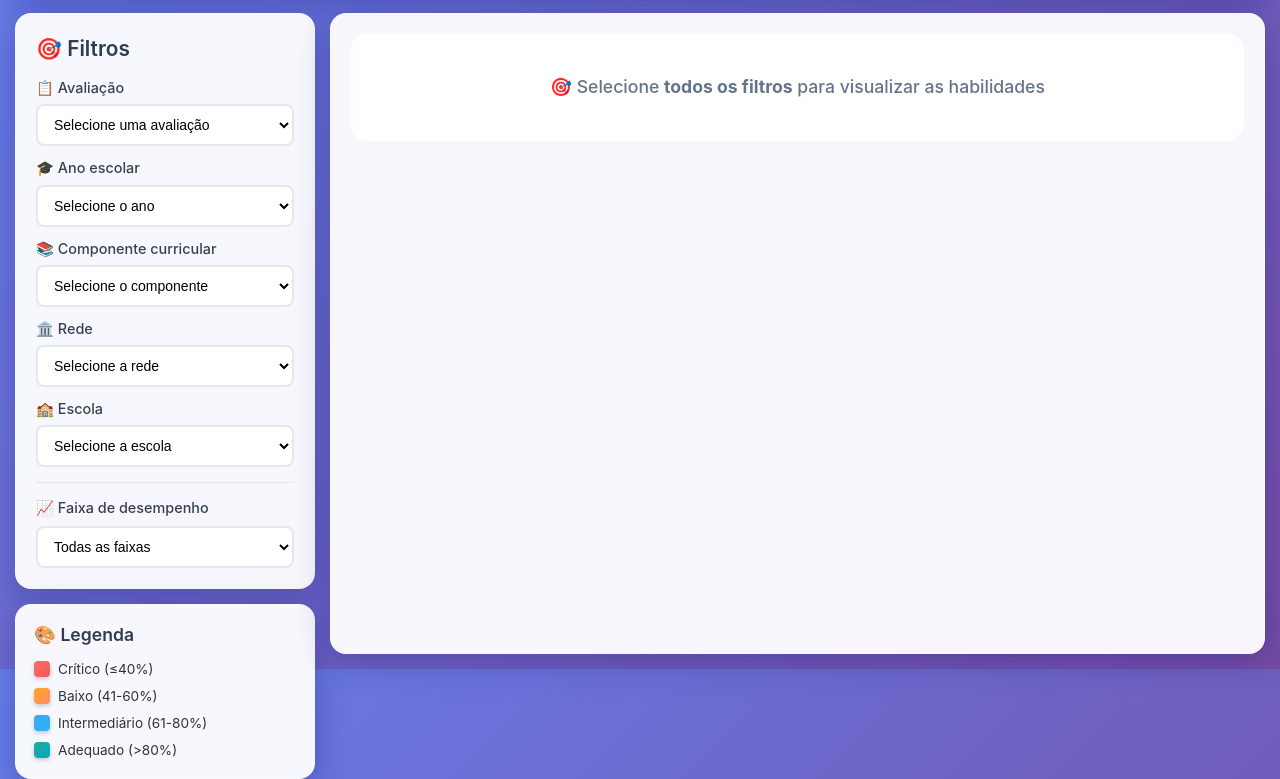
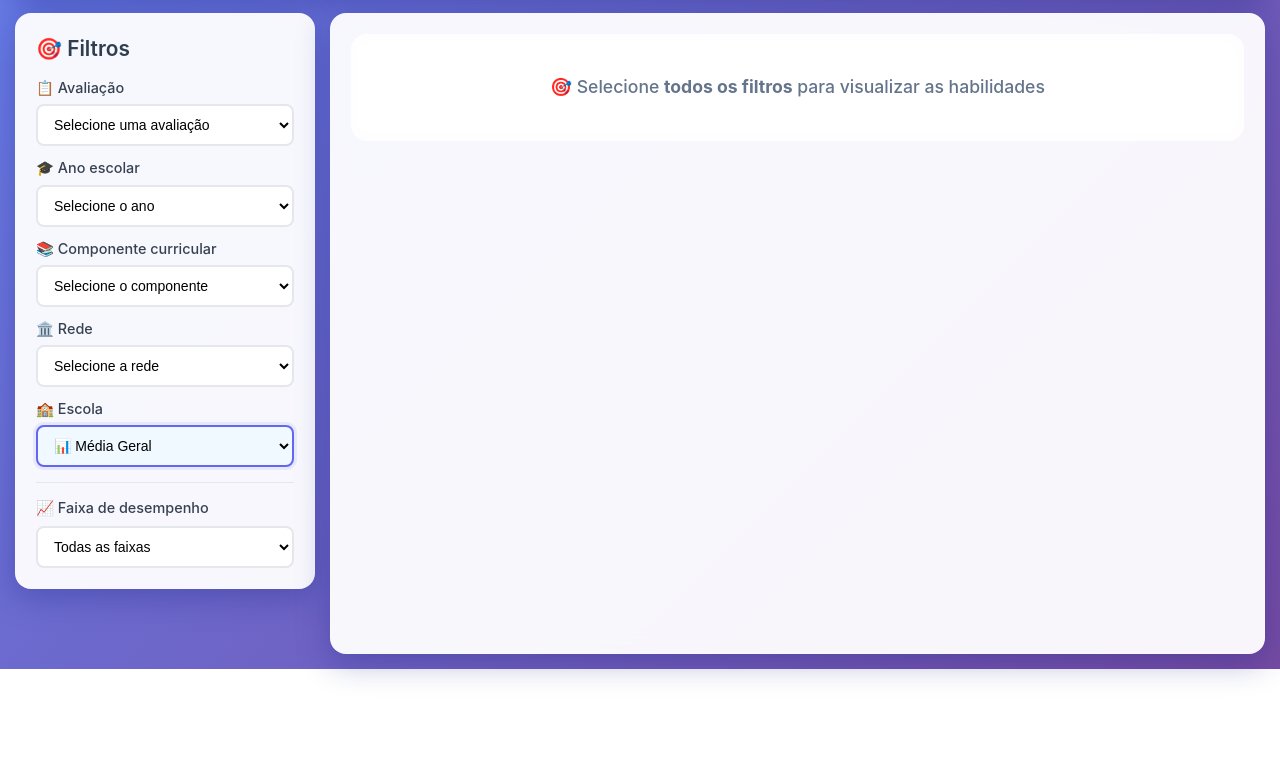
Before and after one commit to pauloheg33/ciclos, a plain HTML site: page dashboard.html in a window 1280 px wide. Shown: the part 131-910 px from the top of the page. After the commit the page ends 800 px from the top, so only its background shows below. Drawn offline with Linux system fonts and the light colour scheme.

Commit message:
🎯 Implementa filtros padrão automáticos com estado visual
- ✅ Seleção automática de filtros ao carregar página
- 🔵 Estado visual para filtros selecionados (borda azul)
- 🔍 Logs detalhados para debug dos filtros
- ⏱️ Timing otimizado para aplicação dos filtros
- 🛡️ Validação robusta de valores padrão
- 📊 Experiência inicial aprimorada para novos usuários

```diff
--- a/dashboard.html
+++ b/dashboard.html
@@ -76,29 +76,10 @@
                             <option value="81-100">🟢 Acima de 80%</option>
                         </select>
                     </div>
+
                 </div>
 
-                <div class="legend">
-                    <h3>🎨 Legenda</h3>
-                    <div class="legend-items">
-                        <div class="legend-item">
-                            <div class="legend-color red"></div>
-                            <span>Crítico (≤40%)</span>
-                        </div>
-                        <div class="legend-item">
-                            <div class="legend-color orange"></div>
-                            <span>Baixo (41-60%)</span>
-                        </div>
-                        <div class="legend-item">
-                            <div class="legend-color light-blue"></div>
-                            <span>Intermediário (61-80%)</span>
-                        </div>
-                        <div class="legend-item">
-                            <div class="legend-color teal"></div>
-                            <span>Adequado (>80%)</span>
-                        </div>
-                    </div>
-                </div>
+
             </div>
 
             <div class="content-area">
@@ -112,7 +93,7 @@
                     </div>
 
                     <div class="loading" id="loading" style="display: block;">
-                        <p>⏳ Carregando dados educacionais...</p>
+                        <p>⏳ Carregando dados educacionais e aplicando filtros padrão...</p>
                     </div>
                 </div>
             </div>
--- a/script.js
+++ b/script.js
@@ -20,9 +20,80 @@ class DashboardController {
         await this.loadData();
         this.setupEventListeners();
         this.populateFilters();
-        this.showInitialMessage();
+
+        // Aguardar um momento para os selects serem populados completamente
+        setTimeout(() => {
+            // Definir seleção padrão após popular os filtros
+            this.setDefaultFilters();
+        }, 100);
+
         // Iniciar verificação automática de atualizações
         this.startAutoReload();
+    }
+
+    // Definir filtros padrão para exibição inicial
+    setDefaultFilters() {
+        // Valores padrão que serão selecionados automaticamente
+        const defaultValues = {
+            avaliacao: 'Avaliação Contínua da Aprendizagem - Ciclo III / 2025',
+            anoEscolar: '6º ano do Ensino Fundamental',
+            componente: 'Língua Portuguesa (Leitura)',
+            rede: 'Pública',
+            escola: 'geral' // Média Geral
+        };
+
+        console.log('🎯 Aplicando filtros padrão:', defaultValues);
+
+        // Aplicar os valores padrão aos selects
+        let filtersApplied = 0;
+        Object.keys(defaultValues).forEach(filterKey => {
+            const selectId = this.getSelectId(filterKey);
+            const selectElement = document.getElementById(selectId);
+
+            if (selectElement) {
+                console.log(`🔍 Verificando filtro ${filterKey}:`, {
+                    selectId,
+                    valorEsperado: defaultValues[filterKey],
+                    opcoesDisponiveis: Array.from(selectElement.options).map(opt => opt.value)
+                });
+
+                // Verificar se a opção existe no select
+                const optionExists = Array.from(selectElement.options).some(
+                    option => option.value === defaultValues[filterKey]
+                );
+
+                if (optionExists) {
+                    selectElement.value = defaultValues[filterKey];
+                    this.currentFilters[filterKey] = defaultValues[filterKey];
+
+                    // Adicionar classe visual para indicar seleção ativa
+                    selectElement.classList.add('filter-selected');
+
+                    filtersApplied++;
+                    console.log(`✅ Filtro aplicado: ${filterKey} = ${defaultValues[filterKey]}`);
+                } else {
+                    console.log(`⚠️ Valor padrão não encontrado para ${filterKey}: "${defaultValues[filterKey]}"`);
+                    console.log('Opções disponíveis:', Array.from(selectElement.options).map(opt => `"${opt.value}"`));
+                }
+            } else {
+                console.log(`❌ Elemento select não encontrado para: ${selectId}`);
+            }
+        });
+
+        console.log(`📊 Total de filtros aplicados: ${filtersApplied}/5`);
+
+        // Aplicar os filtros para mostrar os dados iniciais com um pequeno delay
+        if (filtersApplied >= 4) { // Pelo menos os 4 filtros básicos
+            setTimeout(() => {
+                console.log('🚀 Aplicando filtros e renderizando cards...');
+                this.applyFilters();
+                // Mostrar notificação de que os filtros padrão foram aplicados
+                this.showUpdateNotification('🎯 Filtros padrão aplicados: 6º ano - Língua Portuguesa', 'info');
+            }, 1000); // Aumentei para 1 segundo
+        } else {
+            console.log('❌ Não foi possível aplicar todos os filtros padrão, mostrando mensagem inicial');
+            this.showInitialMessage();
+        }
     }
 
     showInitialMessage() {
@@ -59,26 +130,31 @@ class DashboardController {
         // Event listeners para os filtros
         document.getElementById('avaliacao').addEventListener('change', (e) => {
             this.currentFilters.avaliacao = e.target.value;
+            this.updateFilterVisualState('avaliacao', e.target.value);
             this.applyFilters();
         });
 
         document.getElementById('ano-escolar').addEventListener('change', (e) => {
             this.currentFilters.anoEscolar = e.target.value;
+            this.updateFilterVisualState('anoEscolar', e.target.value);
             this.applyFilters();
         });
 
         document.getElementById('componente').addEventListener('change', (e) => {
             this.currentFilters.componente = e.target.value;
+            this.updateFilterVisualState('componente', e.target.value);
             this.applyFilters();
         });
 
         document.getElementById('rede').addEventListener('change', (e) => {
             this.currentFilters.rede = e.target.value;
+            this.updateFilterVisualState('rede', e.target.value);
             this.applyFilters();
         });
 
         document.getElementById('escola').addEventListener('change', (e) => {
             this.currentFilters.escola = e.target.value;
+            this.updateFilterVisualState('escola', e.target.value);
             this.renderCards();
         });
 
@@ -405,6 +481,20 @@ class DashboardController {
         return mapping[filterKey];
     }
 
+    // Atualizar estado visual do filtro
+    updateFilterVisualState(filterKey, value) {
+        const selectId = this.getSelectId(filterKey);
+        const selectElement = document.getElementById(selectId);
+
+        if (selectElement) {
+            if (value && value !== '') {
+                selectElement.classList.add('filter-selected');
+            } else {
+                selectElement.classList.remove('filter-selected');
+            }
+        }
+    }
+
     // Iniciar verificação automática (a cada 30 segundos)
     startAutoReload() {
         if (this.autoReloadInterval) {
--- a/styles.css
+++ b/styles.css
@@ -161,6 +161,12 @@ body {
 
 .filter-group select:hover {
     border-color: #d1d5db;
+}
+
+.filter-group select.filter-selected {
+    border-color: #6366f1;
+    background-color: #f0f9ff;
+    box-shadow: 0 0 0 3px rgba(99, 102, 241, 0.1);
 }
 
 .performance-filter {
```
